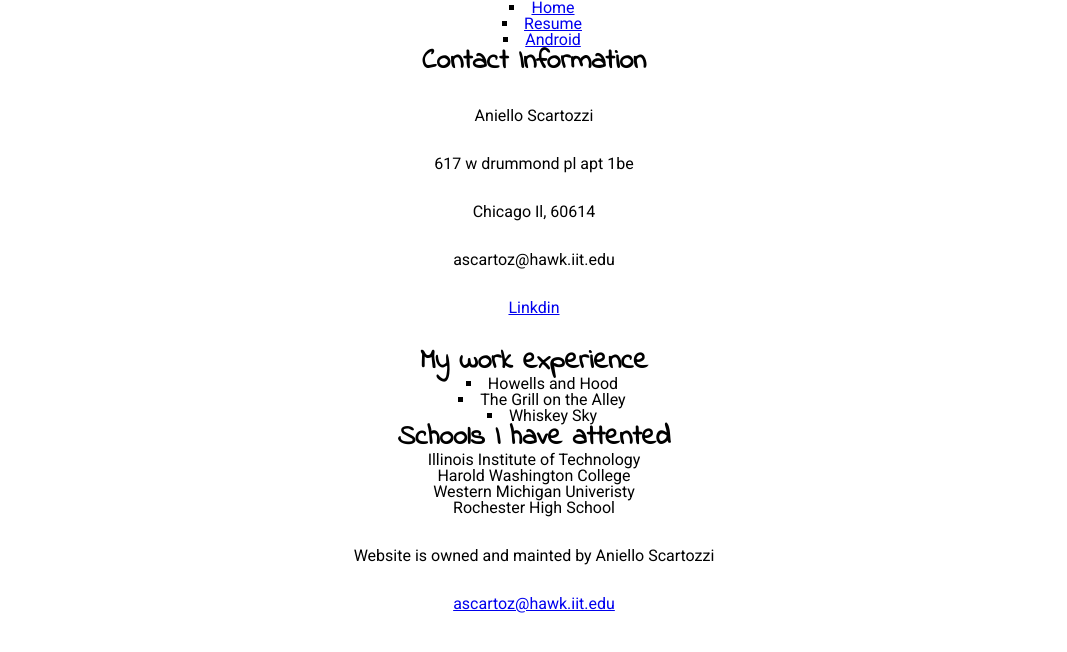
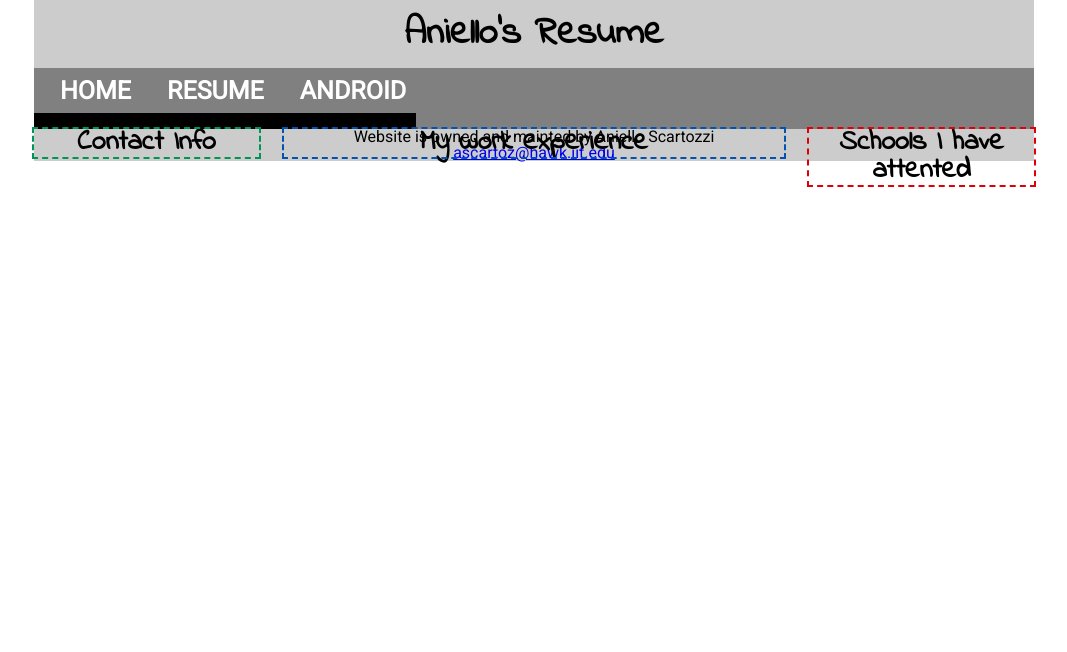
Before and after one commit to AnielloIIT/itmd361project2, a plain HTML site: page resume.html in a window 1280 px wide. Shown: the whole page, without its empty margins (106-1173 px from the left). Drawn offline with Linux system fonts and the light colour scheme.

Commit message:
started css for resume.html

```diff
--- a/resume.html
+++ b/resume.html
@@ -7,45 +7,34 @@
 	 <link rel="stylesheet" href="style.css">
 </head>
 <body>
+	<div id="wrapper">
 	<header>
-		<nav id="horz1">
+		<div id="android-header">
+			<h1>Aniello's Resume</h1>
+		</div>
+		<nav id="horz">
 			<ul>
 				<li><a href="index.html">Home</a></li>
 				<li><a href="resume.html">Resume</a></li>
-				<li><a href="school.html">Android</a></li>
+				<li><a href="android.html">Android</a></li>
 			</ul>
 		</nav>
 	</header>
-	<section id="pinfo">
-		<h2>Contact Information</h2>
-			<p>Aniello Scartozzi</p>
-			<p>617 w drummond pl apt 1be</p>
-			<p>Chicago Il, 60614</p>
-			<p>ascartoz@hawk.iit.edu</p>
-			<p><a href="https://www.linkedin.com/in/aniello-scartozzi-a22a04100">Linkdin</a></p>
-	</section>
-	<section id="jobs">
+	<div id="content">
+	<div id="contact-info">
+	<h2>Contact Info</h2>
+	</div>
+	<div id="jobs">
 	<h2>My work experience</h2>
-		<ul>
-			<li>Howells and Hood</li>
-			<li>The Grill on the Alley</li>
-			<li>Whiskey Sky</li>
-		</ul>
-	</section>
-	<section id="education">
+	</div>
+	<div id="schools">
 		<h2>Schools I have attented</h2>
-	<ol>
-		<li>Illinois Institute of Technology</li>
-		<li>Harold Washington College</li>
-		<li>Western Michigan Univeristy</li>
-		<li>Rochester High School</li>
-	</ol>
-	</section>
-	<footer>
-		<p>Website is owned and mainted by Aniello Scartozzi</p>
-		<address>
-			<p><a href="mailto:ascartoz@hawk.iit.edu">ascartoz@hawk.iit.edu</a></p>
-		</address>
-	</footer>
+	</div>
+	<div id="footer">
+		<h6>Website is owned and mainted by Aniello Scartozzi</h6>
+			<h6><a href="mailto:ascartoz@hawk.iit.edu">ascartoz@hawk.iit.edu</a></h6>
+	</div>
+	</div>
+	</div>
 </body>
 </html>
--- a/style.css
+++ b/style.css
@@ -187,6 +187,35 @@ ul > li {
 	margin: 0 2.5% 0 0;
 }
 
+/* This is the start of the resume page css*/
+
+#jobs {
+	width: 50%;
+	position: absolute;
+	top: 0;
+	left: 25%;
+	margin: 0;
+	outline: 2px dashed #0053ae;
+}
+
+#contact-info {
+	width: 22.5%;
+	position: absolute;
+	top: 0;
+	left: 0;
+	margin: 0;
+	outline: 2px dashed #009554;
+}
+
+#schools {
+	width: 22.5%;
+	position: absolute;
+	top: 0;
+	right: 0;
+	margin: 0;
+	outline: 2px dashed #dd0009;
+}
+
 #footer {
 	clear: left; /* starts the footer below the floated content */
 	background: #CCC;}
```
